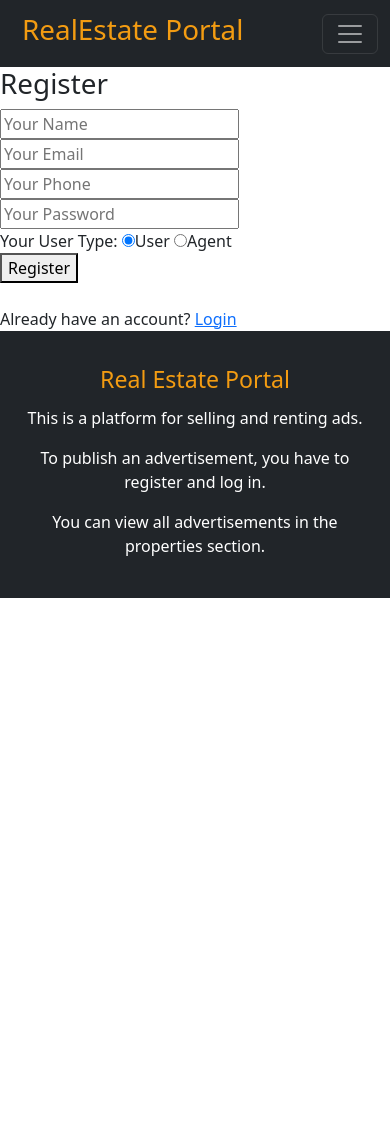
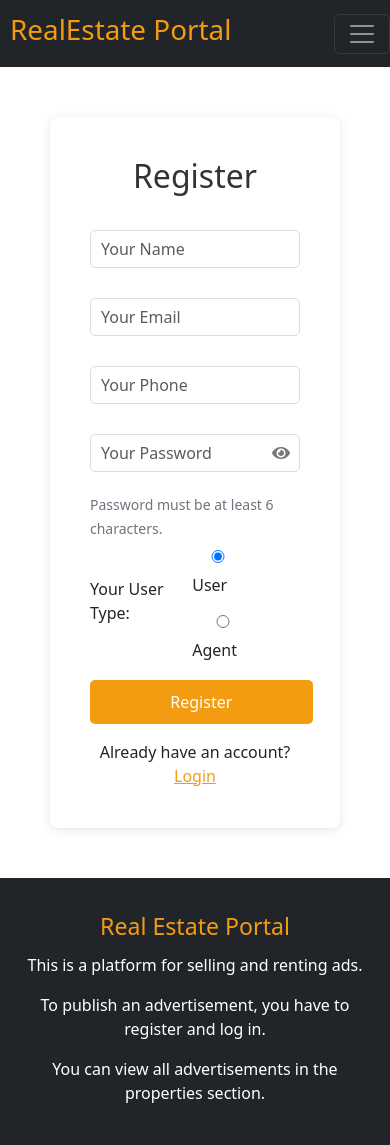
Before and after one commit to dgochev03/Real-Estate-Project, a PHP site: page /register.php in a window 390 px wide. Before the commit the page ends 598 px from the top, so only its background shows below. Run offline with PHP 8.4, Linux system fonts and the light colour scheme; some libraries are stand-ins or nearby versions.

Commit message:
Login and Register Re-desing for mobile

```diff
--- a/register.php
+++ b/register.php
@@ -19,20 +19,20 @@ if (isset($_REQUEST['reg'])) {
         $result = mysqli_stmt_get_result($stmt);
 
         if (mysqli_num_rows($result) > 0) {
-            $error = "<p class='alert-warning'>Email already exists.</p>";
+            $error = "<div class='alert alert-warning'>Email already exists.</div>";
         } else {
             $sql = "INSERT INTO user (uname, uemail, uphone, upass, utype) VALUES (?, ?, ?, ?, ?)";
             $stmt = mysqli_prepare($con, $sql);
             mysqli_stmt_bind_param($stmt, "sssss", $name, $email, $phone, $pass, $utype);
             if (mysqli_stmt_execute($stmt)) {
-                $msg = "<p class='alert-success'>Registered successfully.</p>";
+                $msg = "<div class='alert alert-success'>Registered successfully.</div>";
             } else {
-                $error = "<p class='alert-warning'>Registration failed. Please try again.</p>";
+                $error = "<div class='alert alert-warning'>Registration failed. Please try again.</div>";
             }
         }
         mysqli_stmt_close($stmt);
     } else {
-        $error = "<p class='alert-warning'>Please fill in all fields correctly. Password must be more than 6 chars.</p>";
+        $error = "<div class='alert alert-warning'>Please fill in all fields correctly. Password must be more than 6 chars.</div>";
     }
 }
 ?>
@@ -44,37 +44,76 @@ if (isset($_REQUEST['reg'])) {
         <meta http-equiv="X-UA-Compatible" content="IE=edge">
         <meta name="viewport" content="width=device-width, initial-scale=1, shrink-to-fit=no">
         <link rel="shortcut icon" href="images/logo/logo-house.svg">
+        <title>Real Estate Portal</title>
+        <link href="https://stackpath.bootstrapcdn.com/bootstrap/4.5.2/css/bootstrap.min.css" rel="stylesheet">
+        <link rel="stylesheet" href="https://cdnjs.cloudflare.com/ajax/libs/font-awesome/5.15.4/css/all.min.css">
         <link rel="stylesheet" href="style/register.css">
-        <title>Real Estate Portal</title>
     </head>
     <body>
         <?php include("include/header.php"); ?>
+
         <div class="login-body">
             <div class="loginbox">
-
-                <h1>Register</h1>
+                <h1 class="text-center mb-4">Register</h1>
                 <?php echo $error; ?><?php echo $msg; ?>
 
                 <form method="post">
-                    <input type="text" name="name" placeholder="Your Name" required>
-                    <input type="email" name="email" placeholder="Your Email" required>
-                    <input type="text" name="phone" placeholder="Your Phone" maxlength="10" required>
-                    <input type="password" name="pass" placeholder="Your Password" required>
+                    <div class="form-group">
+                        <input type="text" name="name" class="form-control" placeholder="Your Name" required>
+                    </div>
+                    <div class="form-group">
+                        <input type="email" name="email" class="form-control" placeholder="Your Email" required>
+                    </div>
+                    <div class="form-group">
+                        <input type="text" name="phone" class="form-control" placeholder="Your Phone" maxlength="10" required>
+                    </div>
+                    <div class="form-group password-container">
+                        <input type="password" name="pass" id="password" class="form-control" placeholder="Your Password" required>
+                        <span class="password-toggle" onclick="togglePassword()">
+                            <i class="fas fa-eye"></i>
+                        </span>
+
+                    </div>
+                    <small class="password-requirements">Password must be at least 6 characters.</small>
                     <div class="form-group">
                         <label>Your User Type:</label>
-                        <label>
-                            <input type="radio" name="utype" value="user" checked>User
-                        </label>
-                        <label>
-                            <input type="radio" name="utype" value="agent">Agent
-                        </label>
+                        <div>
+                            <label class="mr-3">
+                                <input type="radio" name="utype" value="user" checked> User
+                            </label>
+                            <label>
+                                <input type="radio" name="utype" value="agent"> Agent
+                            </label>
+                        </div>
                     </div>
-                    <button name="reg" type="submit">Register</button>
-                </form><br>
+                    <button type="submit" name="reg" class="btn btn-custom btn-block">Register</button>
+                </form>
 
-                <div class="dont-have">Already have an account? <a href="login.php">Login</a></div>
+                <div class="text-center mt-3">
+                    Already have an account? <a href="login.php" class="register-link">Login</a>
+                </div>
             </div>
         </div>
+
         <?php include("include/footer.php"); ?>
+
+        <script src="https://code.jquery.com/jquery-3.5.1.slim.min.js"></script>
+        <script src="https://cdn.jsdelivr.net/npm/@popperjs/core@2.5.4/dist/umd/popper.min.js"></script>
+        <script src="https://stackpath.bootstrapcdn.com/bootstrap/4.5.2/js/bootstrap.min.js"></script>
+        <script>
+                            function togglePassword() {
+                                const passwordField = document.getElementById("password");
+                                const toggleIcon = document.querySelector(".password-toggle i");
+                                if (passwordField.type === "password") {
+                                    passwordField.type = "text";
+                                    toggleIcon.classList.remove("fa-eye");
+                                    toggleIcon.classList.add("fa-eye-slash");
+                                } else {
+                                    passwordField.type = "password";
+                                    toggleIcon.classList.remove("fa-eye-slash");
+                                    toggleIcon.classList.add("fa-eye");
+                                }
+                            }
+        </script>
     </body>
 </html>
--- /dev/null
+++ b/style/register.css
@@ -0,0 +1,125 @@
+body {
+    font-family: Arial, sans-serif;
+    margin: 0;
+    padding: 0;
+    background-color: #f8f9fa;
+}
+
+.login-body {
+    margin: 50px;
+    display: flex;
+    justify-content: center;
+    align-items: center;
+}
+
+.loginbox {
+    background-color: white;
+    padding: 40px;
+    border-radius: 8px;
+    box-shadow: 0 2px 10px rgba(0, 0, 0, 0.1);
+    width: 100%;
+    max-width: 400px;
+}
+
+.loginbox h1 {
+    margin-bottom: 20px;
+    font-size: 2em;
+    color: #333;
+}
+
+.loginbox p {
+    color: #333;
+}
+
+.loginbox input {
+    width: 100%;
+    padding: 10px;
+    margin: 10px 0;
+    border: 1px solid #ddd;
+    border-radius: 5px;
+}
+
+.loginbox button {
+    width: 106%;
+    padding: 10px;
+    background-color: #f39c12;
+    color: white;
+    border: none;
+    border-radius: 5px;
+    cursor: pointer;
+    font-size: 1em;
+    transition: background-color 0.3s ease;
+}
+
+.loginbox button:hover {
+    background-color: #e68a00;
+}
+
+.login-or {
+    text-align: center;
+    margin: 20px 0;
+}
+
+.login-or .or-line {
+    border-top: 1px solid #ddd;
+    width: 40%;
+    margin: auto;
+}
+
+.login-or .span-or {
+    display: inline-block;
+    padding: 0 10px;
+    color: #333;
+}
+
+.register-link {
+    text-align: center;
+    color: #f39c12;
+}
+
+.register-link a {
+    color: #f39c12;
+    text-decoration: none;
+}
+
+.register-link a:hover {
+    text-decoration: underline;
+    color: #e68a00;
+}
+
+.form-group {
+    display: flex;
+    align-items: center;
+    margin-bottom: 10px;
+}
+
+.form-group label {
+    margin-right: 20px;
+}
+
+.alert-success {
+    background-color: #dff0d8;
+    color: #3c763d;
+}
+
+.alert-warning {
+    background-color: #f2dede;
+    color: #a94442;
+}
+
+.password-toggle {
+    position: absolute;
+    right: 10px;
+    top: 50%;
+    transform: translateY(-50%);
+    cursor: pointer;
+    color: #777;
+}
+.password-container {
+    position: relative;
+}
+.password-requirements {
+    font-size: 0.875rem;
+    color: #6c757d;
+    margin-top: 0.25rem;
+}
```
Also changed, not shown: login.php (+34 -10 lines), style/login.css (added, +49 -0 lines).
